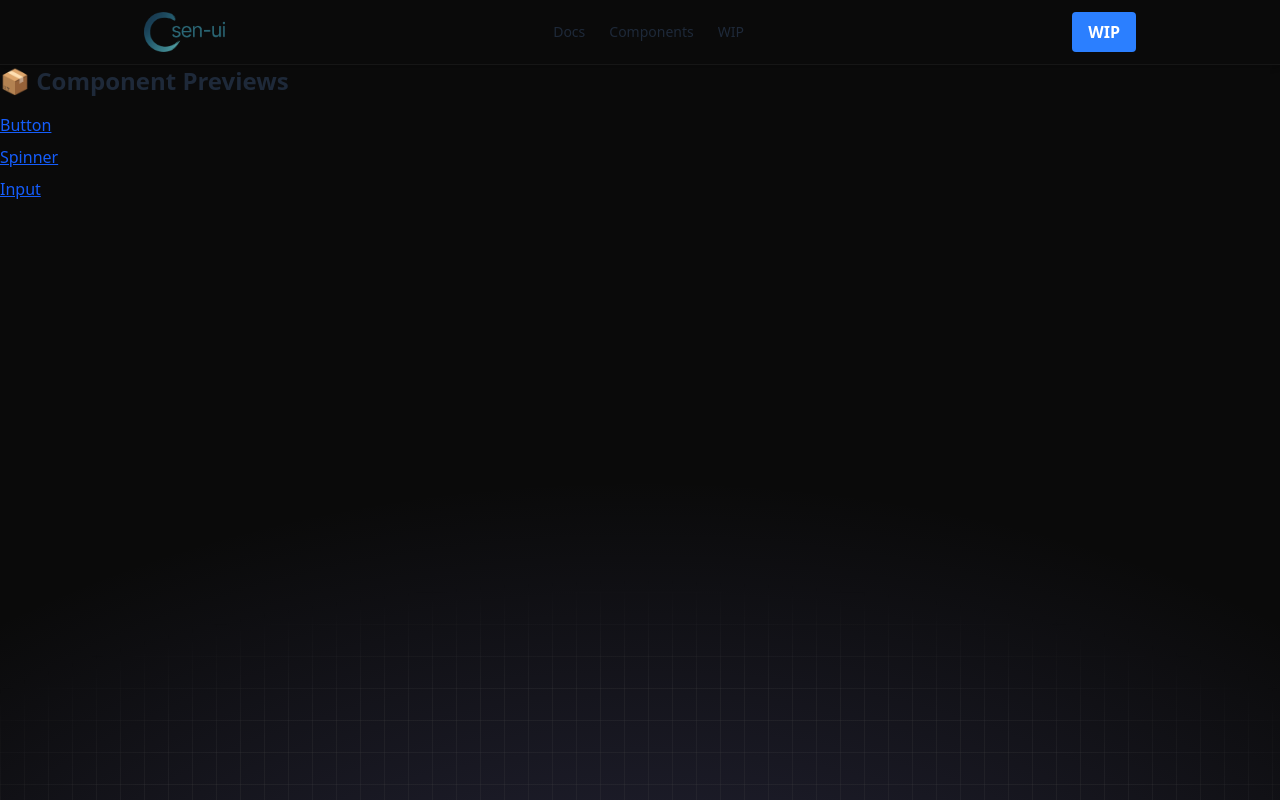
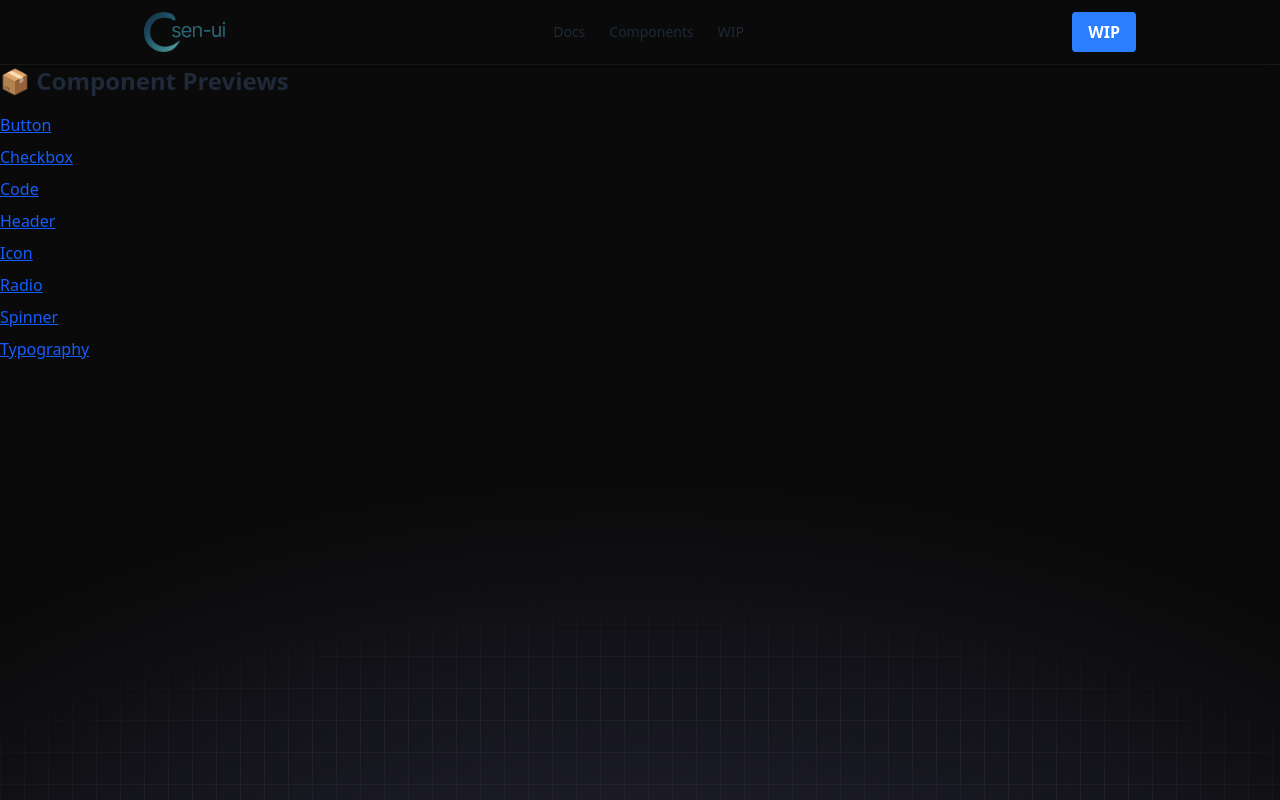
Before and after one commit to geryenkohawsen/sen-ui, a Next.js app: page /components in a window 1280 px wide. Built offline with nearby package versions, Linux system fonts and the light colour scheme.

Commit message:
fix: update component previews to include missing entries

```diff
--- a/app/components/page.tsx
+++ b/app/components/page.tsx
@@ -2,9 +2,14 @@
 import Link from 'next/link'
 
 const previews = [
-  { label: 'Button', path: 'button' }, // maps to SenButton
-  { label: 'Spinner', path: 'spinner' }, // maps to SenSpinner
-  { label: 'Input', path: 'input' }, // maps to SenInput
+  { label: 'Button', path: 'button' },
+  { label: 'Checkbox', path: 'checkbox' },
+  { label: 'Code', path: 'code' },
+  { label: 'Header', path: 'header' },
+  { label: 'Icon', path: 'icon' },
+  { label: 'Radio', path: 'radio' },
+  { label: 'Spinner', path: 'spinner' },
+  { label: 'Typography', path: 'typography' },
 ]
 
 export default function ComponentsHomePage() {
```
